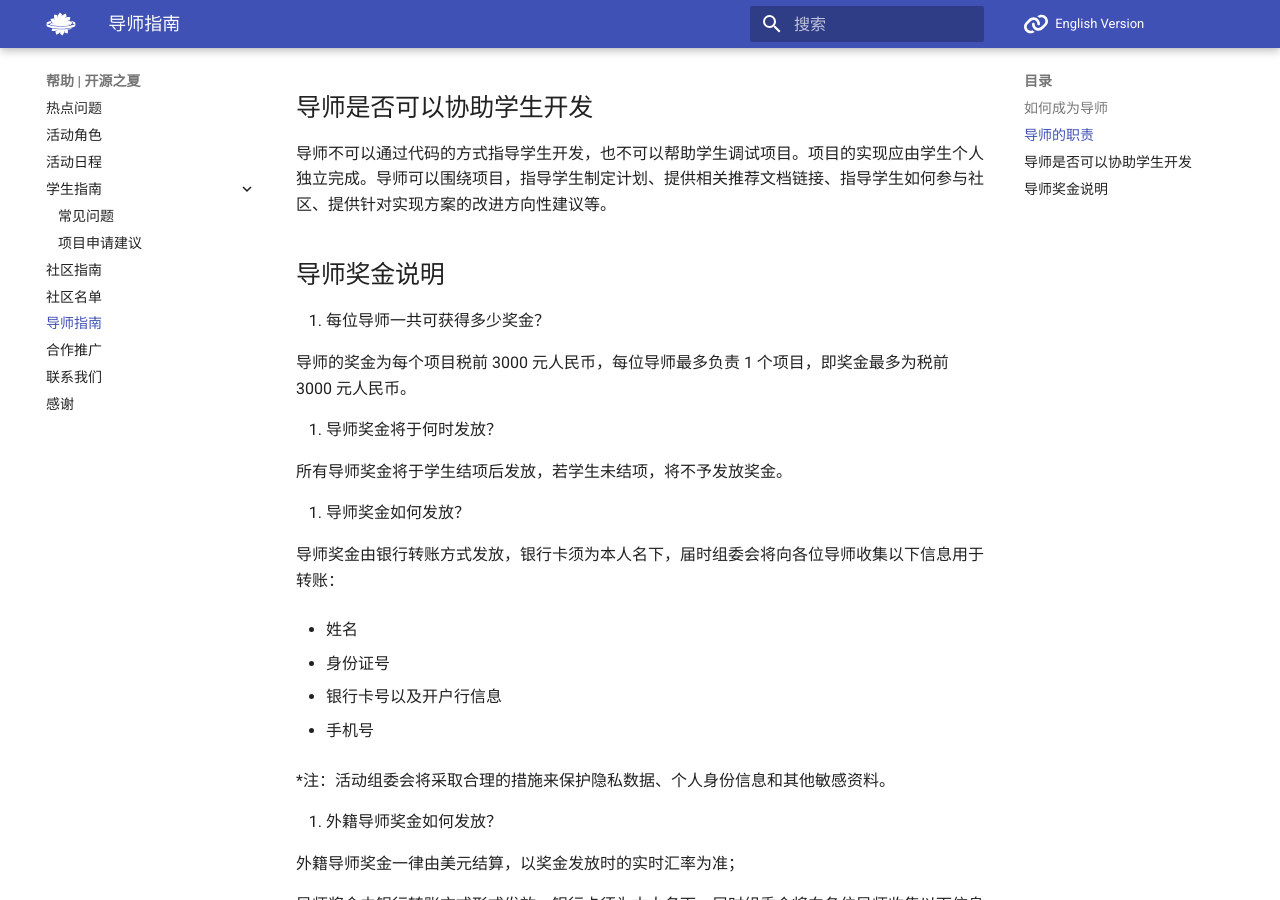
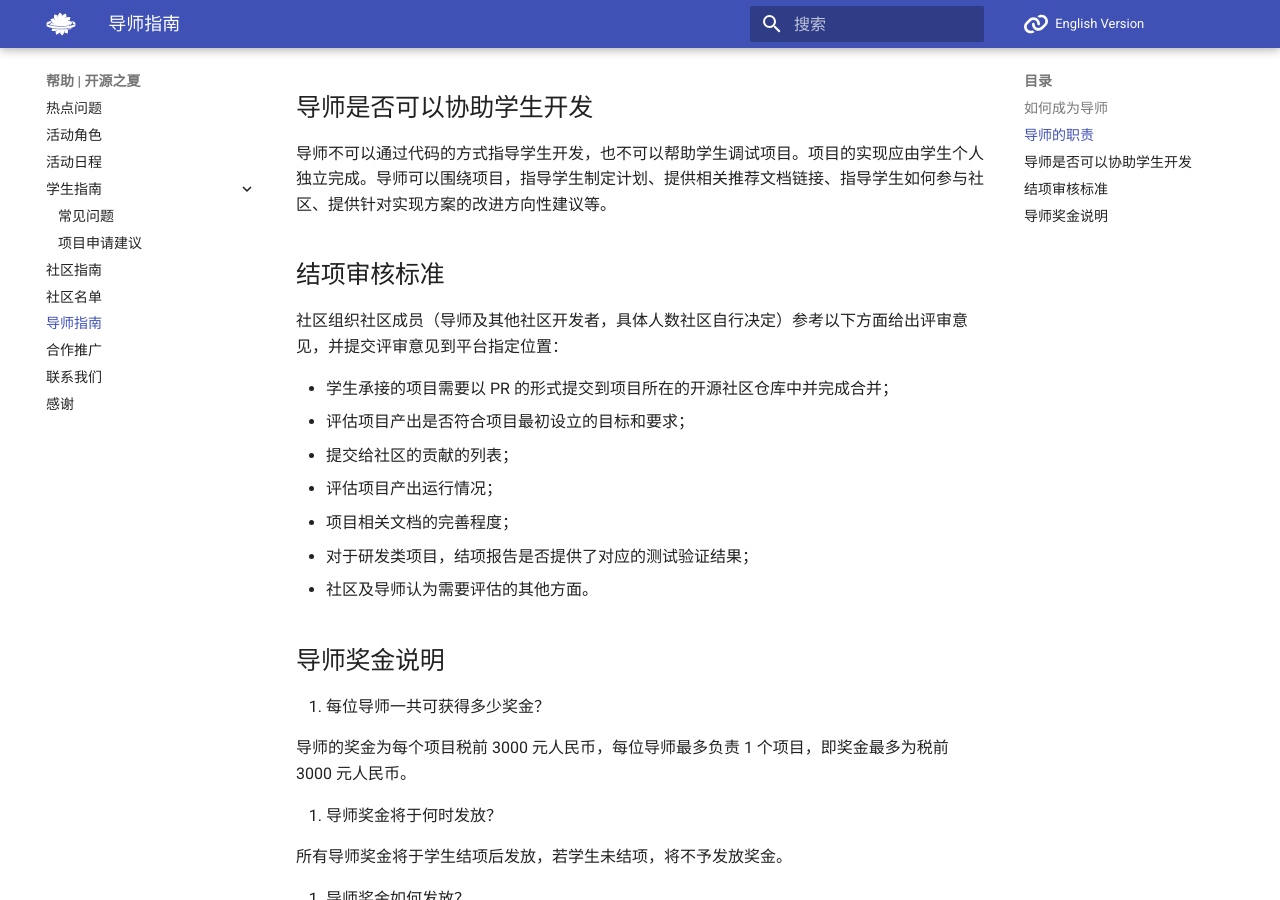
Before and after one commit to summer-ospp/help, an MkDocs documentation site: the page built from docs/mentor.md, in a window 1280 px wide and 900 px high, scrolled down 827 px. Built offline with MkDocs 1.6.1 and Material for MkDocs 9.7.7, drawn with Linux system fonts in a browser that asks for light colours; comment, search, counter and statistics services are not loaded.

Commit message:
Update mentor.md

```diff
--- a/docs/mentor.md
+++ b/docs/mentor.md
@@ -29,6 +29,20 @@
 ## 导师是否可以协助学生开发
 
 导师不可以通过代码的方式指导学生开发，也不可以帮助学生调试项目。项目的实现应由学生个人独立完成。导师可以围绕项目，指导学生制定计划、提供相关推荐文档链接、指导学生如何参与社区、提供针对实现方案的改进方向性建议等。
+
+
+
+## 结项审核标准
+
+社区组织社区成员（导师及其他社区开发者，具体人数社区自行决定）参考以下方面给出评审意见，并提交评审意见到平台指定位置：
+
+- 学生承接的项目需要以 PR 的形式提交到项目所在的开源社区仓库中并完成合并；
+- 评估项目产出是否符合项目最初设立的目标和要求；
+- 提交给社区的贡献的列表；
+- 评估项目产出运行情况；
+- 项目相关文档的完善程度；
+- 对于研发类项目，结项报告是否提供了对应的测试验证结果；
+- 社区及导师认为需要评估的其他方面。
 
 
 
```
